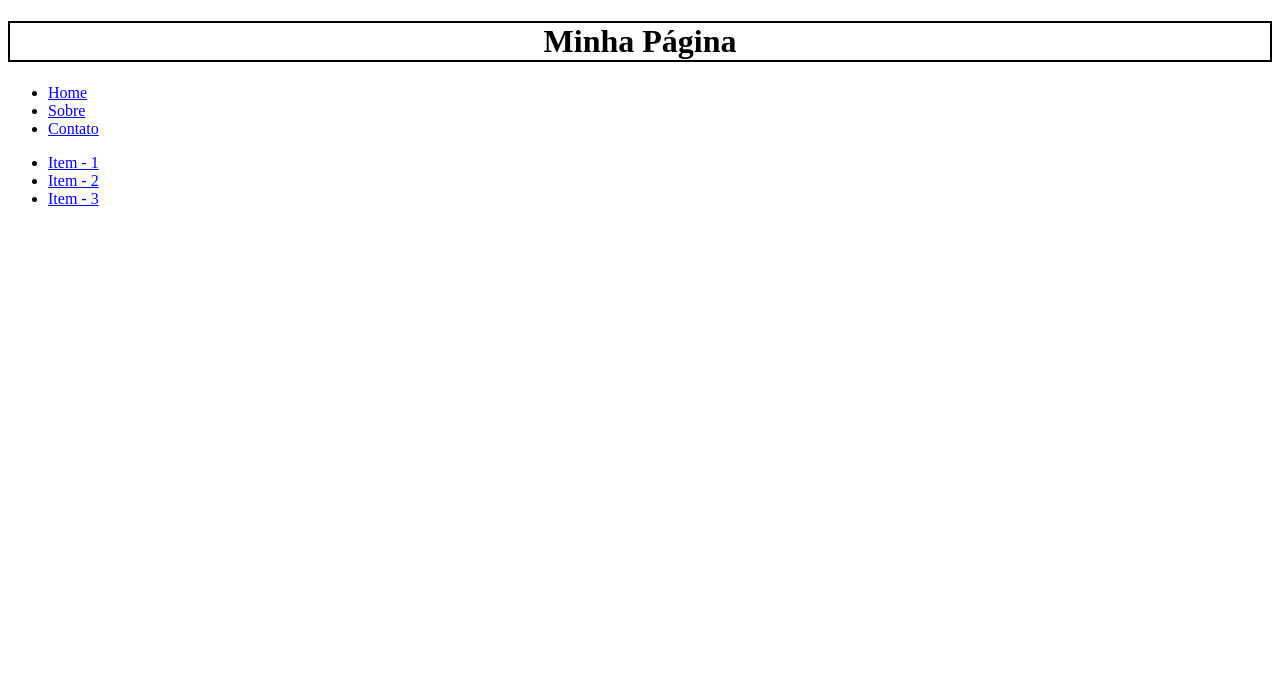
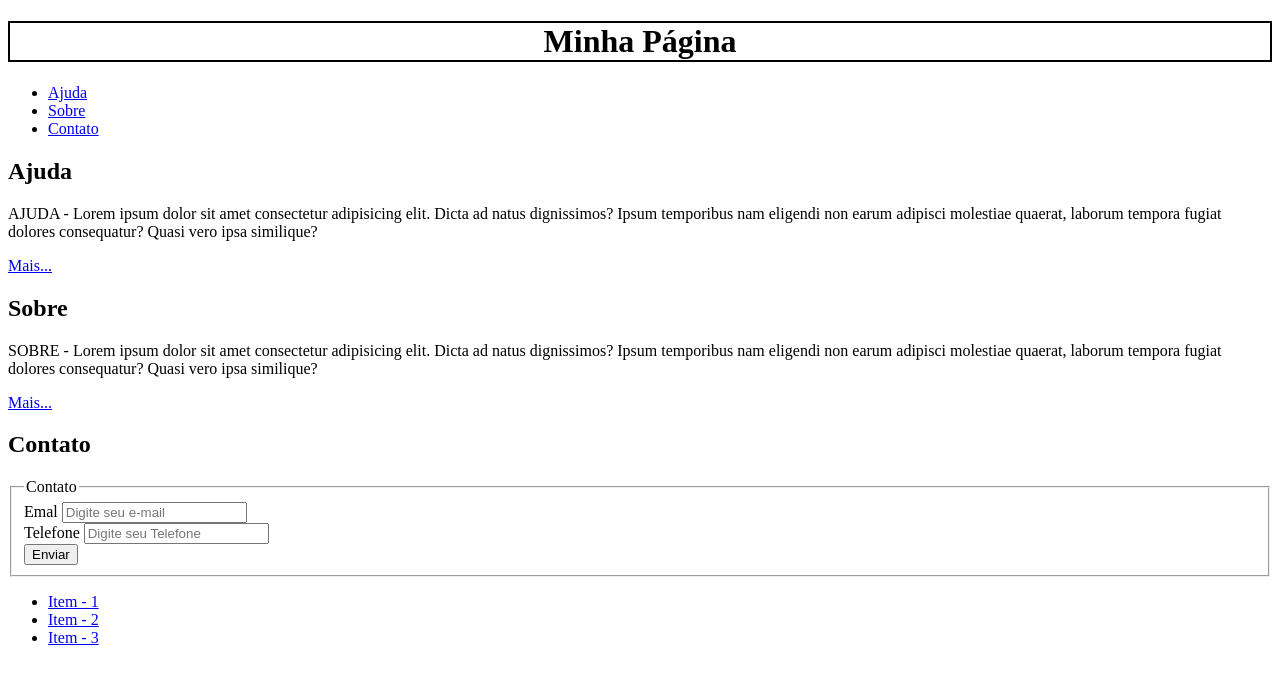
Before and after one commit to arthur-pulini/primeiro-projeto-y, a plain HTML site: page index.html in a window 1280 px wide. Drawn offline with Linux system fonts and the light colour scheme.

Commit message:
Seção de conteúdo criada

```diff
--- a/index.html
+++ b/index.html
@@ -2,7 +2,7 @@
 <!DOCTYPE HTML> <!-- Esse é o DTD do HTML 5 -->
 <!-- O DTD é o document type fefinitio, ele diz a versão do HTML ao browser que deve ser carregada -->
 
-<html>
+<html lang="pt-br">
 	<!-- primeiro filho do html. head -->
 	<head>
 		<!--Tag de meta-dados, filhas de head. meta-->
@@ -10,7 +10,7 @@
 		<meta charset="UTF-8"/>
 		<!--A viewport faz parte da responsividade da pagina -->
 		<meta name="viewport" content="width:device-width, initial-scale=1.0"/>
-		<title>EXEMPLO</title>
+		<title>Página Básica</title>
 	</head>
 	<!--segundo filho do HTML. body-->
 	<body>
@@ -23,7 +23,7 @@
 				<nav>
 
 					<ul>
-						<li> <a href="#">Home</a> </li>
+						<li> <a href="#">Ajuda</a> </li>
 						<li> <a href="#">Sobre</a> </li>
 						<li> <a href="#">Contato</a> </li>
 					</ul>
@@ -31,6 +31,39 @@
 				</nav>
 
 			</header>
+
+			<section>
+				<div>
+					<h2>Ajuda</h2>
+					<p><span>AJUDA</span> - Lorem ipsum dolor sit amet consectetur adipisicing elit. Dicta ad natus dignissimos? Ipsum temporibus nam eligendi non earum adipisci molestiae quaerat, laborum tempora fugiat dolores consequatur? Quasi vero ipsa similique?</p>
+					<a href="#">Mais...</a>
+				</div>
+				<div>
+					<h2>Sobre</h2>
+					<p><span>SOBRE</span> - Lorem ipsum dolor sit amet consectetur adipisicing elit. Dicta ad natus dignissimos? Ipsum temporibus nam eligendi non earum adipisci molestiae quaerat, laborum tempora fugiat dolores consequatur? Quasi vero ipsa similique?</p>
+					<a href="#">Mais...</a>
+				</div>
+					<h2>Contato</h2>
+					<form>
+						<fieldset>
+							<legend>Contato</legend>
+							<div>
+								<label for="idEmail">Emal</label>
+								<input type="text" name="txtEmail" id="idEmail" placeholder="Digite seu e-mail">
+							</div>
+							<div>
+								<label for="idTel">Telefone</label>
+								<input type="tel" name="txtTel" id="idTel" placeholder="Digite seu Telefone">
+							</div>
+							<div>
+								<button type="button">Enviar</button>
+							</div>
+
+						</fieldset>
+
+					</form>
+				</div>
+			</section>
 			<!-- header>nav>ul>li*3>a[href="#"]{Item - $} emmet -->
 			<header>
 				<nav>
@@ -42,7 +75,6 @@
 				</nav>
 			</header>
 
-
 		</div>
 
 	</body>
```
